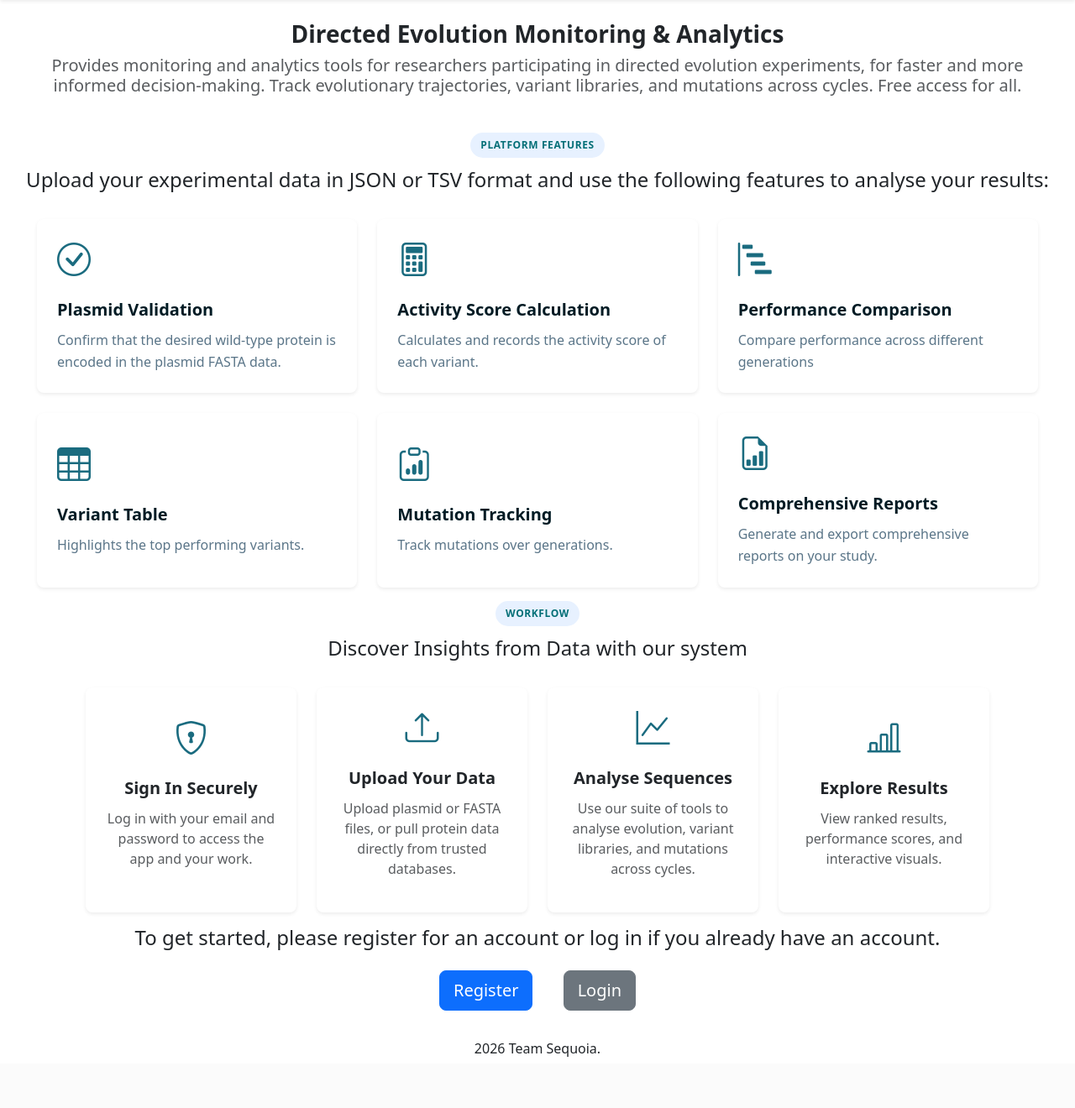
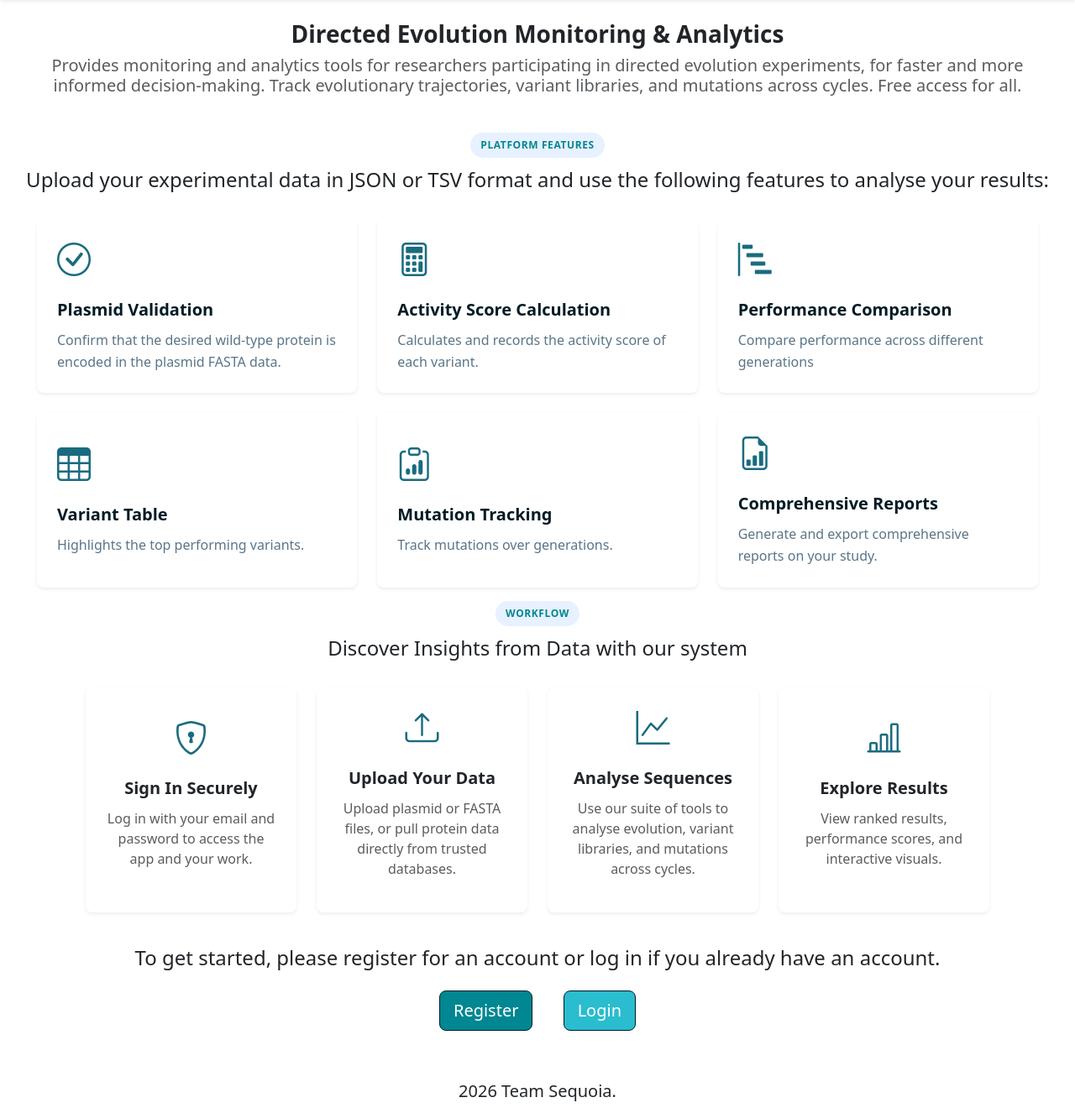
Before and after one commit to amaaniu/BIO727P-Software-Development-Group-Project, a Python web app: template templates/index.html in a window 1280 px wide. Shown: the part 56-1376 px from the top of the page at 84% size. Before the commit the page ends 1315 px from the top, so only its background shows below. Run offline with Jinja, Linux system fonts and the light colour scheme; the template is opened without the code that fills it, so the values that code supplies are empty; some libraries are stand-ins or nearby versions.

Commit message:
Updating navbar and button colours

```diff
--- a/static/CSS/style.css
+++ b/static/CSS/style.css
@@ -4,8 +4,8 @@
   --color-primary-dark: #135166;
   --color-primary-foreground: #e4f9fd;
 
-  --color-accent: #046f77;
-  --color-accent-dark: #2d99a8;
+  --color-accent: #008791;
+  --color-accent-dark: #2abccf;
   --color-accent-foreground: #ffffff;
 
   --color-background: #ffffff;
@@ -150,7 +150,7 @@ body {
 }
 
 .navbar-brand {
-  color: var(--color-primary-foreground) !important;
+  color: var(--color-primary-foreground);
   font-weight: 600;
   font-size: 1.25rem;
   transition: opacity 0.3s ease;
@@ -158,27 +158,27 @@ body {
 
 .navbar-brand:hover {
   opacity: 0.8;
-  color: var(--color-primary-foreground) !important;
+  color: var(--color-primary-foreground);
 }
 
 .navbar-nav .nav-link {
-  color: var(--color-primary-foreground) !important;
+  color: var(--color-primary-foreground);
   transition: color 0.3s ease;
   margin: 0 0.5rem;
 }
 
 .navbar-nav .nav-link:hover {
-  color: var(--color-accent) !important;
+  color: var(--color-foreground);
 }
 
 .navbar-nav .nav-link.active {
-  color: var(--color-accent) !important;
+  color: var(--color-accent);
   border-bottom: 2px solid var(--color-accent);
   padding-bottom: 0.25rem;
 }
 
 .navbar-toggler {
-  border-color: var(--color-primary-foreground) !important;
+  border-color: var(--color-primary-foreground);
 }
 
 .navbar-toggler-icon {
@@ -201,3 +201,14 @@ body {
   background-color: #e7f1ff;
   color: var(--color-accent);
 }
+
+/* Custom styles for the buttons */
+.btn-primary {
+  background-color: var(--color-accent);
+  border-color: var(--color-foreground);
+}
+
+.btn-secondary {
+  background-color: var(--color-accent-dark);
+  border-color: var(--color-foreground);
+}
--- a/templates/index.html
+++ b/templates/index.html
@@ -212,16 +212,16 @@
 
 </section>
 
-<div class="container-fluid my-3 text-center">
+<div class="container-fluid my-3 text-center py-4">
   <h4>To get started, please register for an account or log in if you already have an account.</h4>
     <a href="/register" class="btn btn-primary btn-lg m-3" role="button" aria-pressed="true">Register</a>
     <a href="/login" class="btn btn-secondary btn-lg m-3" role ="button" aria-pressed="true">Login   </a>
-    <script src="https://cdn.jsdelivr.net/npm/bootstrap@5.3.3/dist/js/bootstrap.bundle.min.js"></script>
+    <script src="https://cdn.jsdelivr.net/npm/bootstrap@5.3.2/dist/js/bootstrap.bundle.min.js"></script>
 </div>
 </main>
 
 <footer class="footer-bottom text-center">
-  <h6>2026 Team Sequoia.</h6>
+  <h5>2026 Team Sequoia.</h5>
 </footer>
 
 </body>
```
